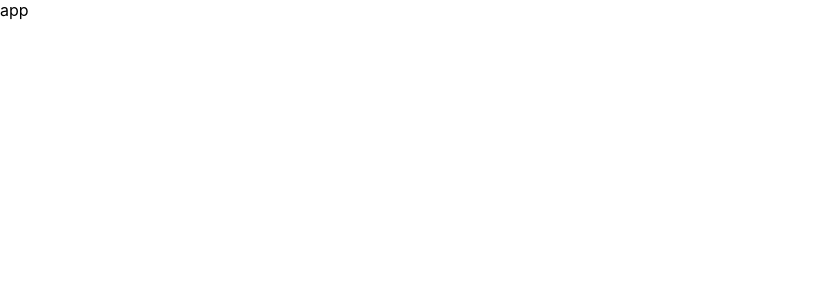
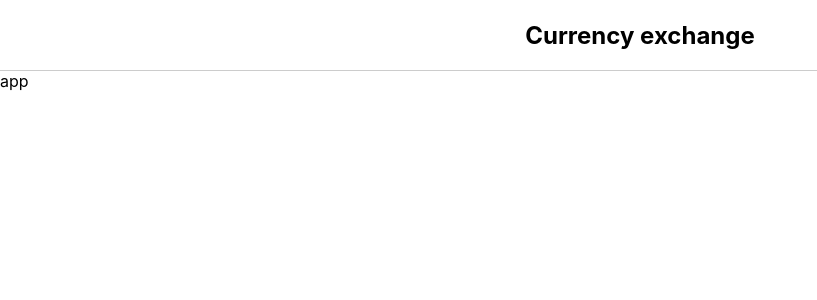
Before and after one commit to Chistikov/currecny-exchange, a React (Create React App) app: page / in a window 1280 px wide. Shown: the top 300 px of the page, without its empty margins (0-817 px from the left). Built offline with nearby package versions, Linux system fonts and the light colour scheme.

Commit message:
Добавлен компонент Header на страницу

```diff
--- a/src/components/template/App/App.tsx
+++ b/src/components/template/App/App.tsx
@@ -1,9 +1,13 @@
 import React from 'react';
+
+import Header from '../Header/Header'
+
 import { StyledApp } from './styled'
 
 function App() {
   return (
     <StyledApp>
+      <Header/>
       app
     </StyledApp>
   );
--- /dev/null
+++ b/src/components/template/Header/Header.tsx
@@ -0,0 +1,9 @@
+import { StyledHeader, StyledTitle} from "./styled"
+
+export default function Header() {
+  return (
+    <StyledHeader>
+      <StyledTitle>Currency exchange</StyledTitle>
+    </StyledHeader>
+  )
+}
--- /dev/null
+++ b/src/components/template/Header/styled.ts
@@ -0,0 +1,14 @@
+import styled from 'styled-components';
+
+export const StyledHeader = styled.header`
+  height: 70px;
+  display: flex;
+  justify-content: center;
+  align-items: center;
+  padding: 0 20px;
+  border-bottom: 1px solid #ccc;
+`
+
+export const StyledTitle = styled.h1`
+  font-size: 24px;
+`
```
